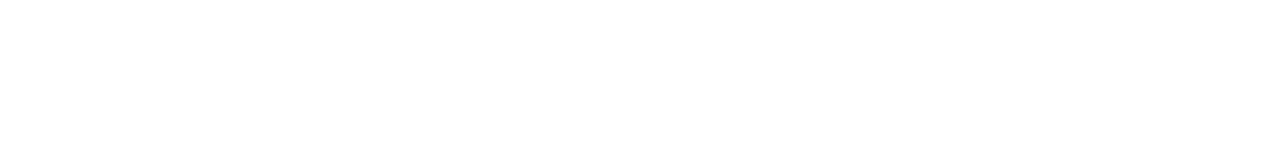
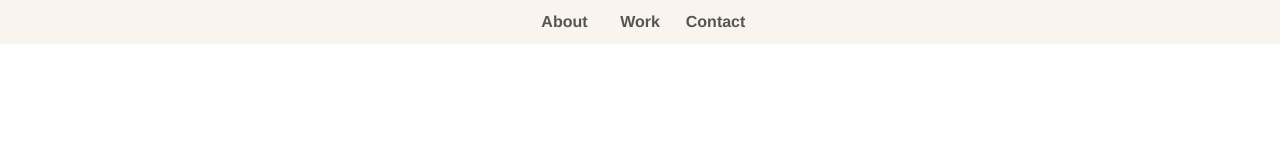
Before and after one commit to KatePavlovich/rsschool-codejam1-cv, a plain HTML site: page index.html in a window 1280 px wide. Drawn offline with Linux system fonts and the light colour scheme.

Commit message:
feat: add header

```diff
--- a/css/style.css
+++ b/css/style.css
@@ -8,3 +8,32 @@
   body {
     font-family: 'Raleway', Helvetica, sans-serif;
   }
+  header {
+    display: grid;
+    position: fixed;
+    overflow: hidden;
+    background-color: #f9f4ed;
+    padding: 0.8em 0;
+    top: 0;
+    width: 100%;
+    z-index: 1;
+  }
+  .header-navbar {
+    text-align: center;
+    justify-self: center;
+  }
+  .header-menu {
+    display: grid;
+    grid-gap: 1em;
+    grid-template-columns: repeat(3, 1fr);
+  }
+  .header-menu li {
+    list-style-type: none;
+  }
+  .nav-link {
+    text-decoration: none;
+    color: #555;
+    font-size: 1em;
+    text-transform: capitalize;
+    font-weight: 900;
+  }
--- a/index.html
+++ b/index.html
@@ -11,7 +11,15 @@
 </head>
 
 <body>
-
+    <header>
+        <nav id="navbar" class="header-navbar">
+            <ul class="header-menu">
+                <li><a href="#welcome-section" class="nav-link">about</a></li>
+                <li><a href="#projects" class="nav-link">work</a></li>
+                <li><a href="#contact" class="nav-link">contact</a></li>
+            </ul>
+        </nav>
+    </header>
 </body>
 
 </html>
```
